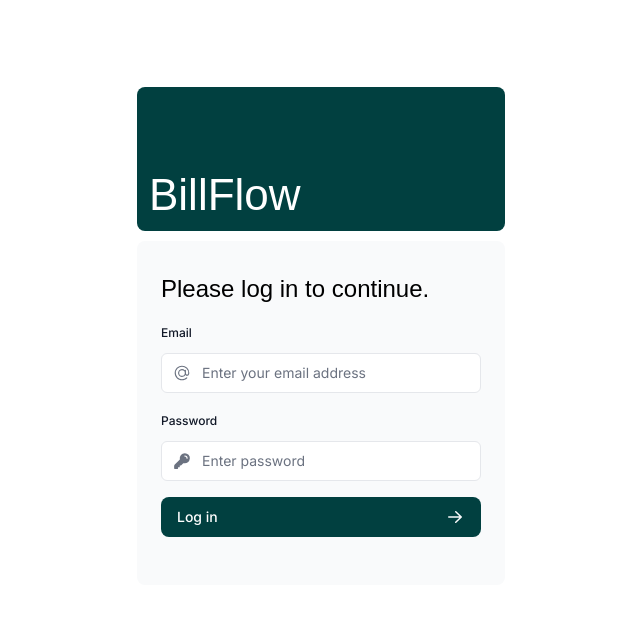
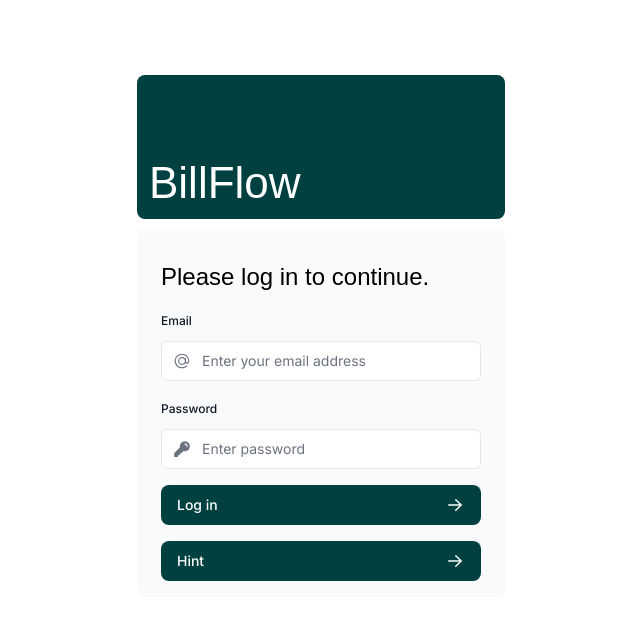
Before and after one commit to naijoesrinivasan/next-dashboard, a Next.js app: page /login in a window 1280 px wide. Shown: the top 620 px of the page, without its empty margins (319-959 px from the left). Built offline with nearby package versions, Linux system fonts and the light colour scheme; a web font is replaced by a local one.

Commit message:
added login hint

```diff
--- a/app/dashboard/customers/page.tsx
+++ b/app/dashboard/customers/page.tsx
@@ -1,3 +1,3 @@
 export default function Page()  {
-  return <h1>Customers page</h1>
+  return <h1></h1>
 }
--- a/app/lib/data.ts
+++ b/app/lib/data.ts
@@ -15,7 +15,6 @@ export async function fetchRevenue() {
     // Don't do this in production :)
 
     console.log('Fetching revenue data...');
-    await new Promise((resolve) => setTimeout(resolve, 3000));
 
     const data = await sql<Revenue>`SELECT * FROM revenue`;
 
@@ -31,7 +30,6 @@ export async function fetchRevenue() {
 export async function fetchLatestInvoices() {
   try {
     console.log('Fetching invoice data...');
-    await new Promise((resolve) => setTimeout(resolve, 4000));
 
     const data = await sql<LatestInvoiceRaw>`
       SELECT invoices.amount, customers.name, customers.image_url, customers.email, invoices.id
--- a/app/ui/login-form.tsx
+++ b/app/ui/login-form.tsx
@@ -8,7 +8,7 @@ import {
 } from '@heroicons/react/24/solid';
 import { ArrowRightIcon } from '@heroicons/react/20/solid';
 import { Button } from './button';
-import { useActionState } from 'react';
+import { useActionState, useState } from 'react';
 import { authenticate } from '@/app/lib/actions';
 
 export default function LoginForm() {
@@ -16,6 +16,7 @@ export default function LoginForm() {
     authenticate,
     undefined
   );
+  const [showHint, setShowHint] = useState(false);
 
   return (
     <form className="space-y-3" action={formAction}>
@@ -67,14 +68,21 @@ export default function LoginForm() {
         <Button className="mt-4 w-full">
           Log in <ArrowRightIcon className="ml-auto h-5 w-5 text-gray-50" />
         </Button>
-        <div className="flex h-8 items-end space-x-1">
           {errorMessage && (
-            <>
+            <div className="flex h-8 items-end space-x-1">
               <ExclamationCircleIcon className='h-5 w-5 text-red-500'/>
               <p className='text-sm text-red-500'>{errorMessage}</p>
-            </>
+            </div>
           )}
-        </div>
+        <Button className="mt-4 w-full" onClick={() => setShowHint(!showHint)}>
+          Hint <ArrowRightIcon className="ml-auto h-5 w-5 text-gray-50" />
+        </Button>
+          {showHint && (
+            <div className="flex flex-col">
+              <p className='text-sm text-uiGreen-200'>username: user@nextmail.com</p>
+              <p className='text-sm text-uiGreen-200'>password: 123456</p>
+            </div>
+          )}
       </div>
     </form>
   );
```
